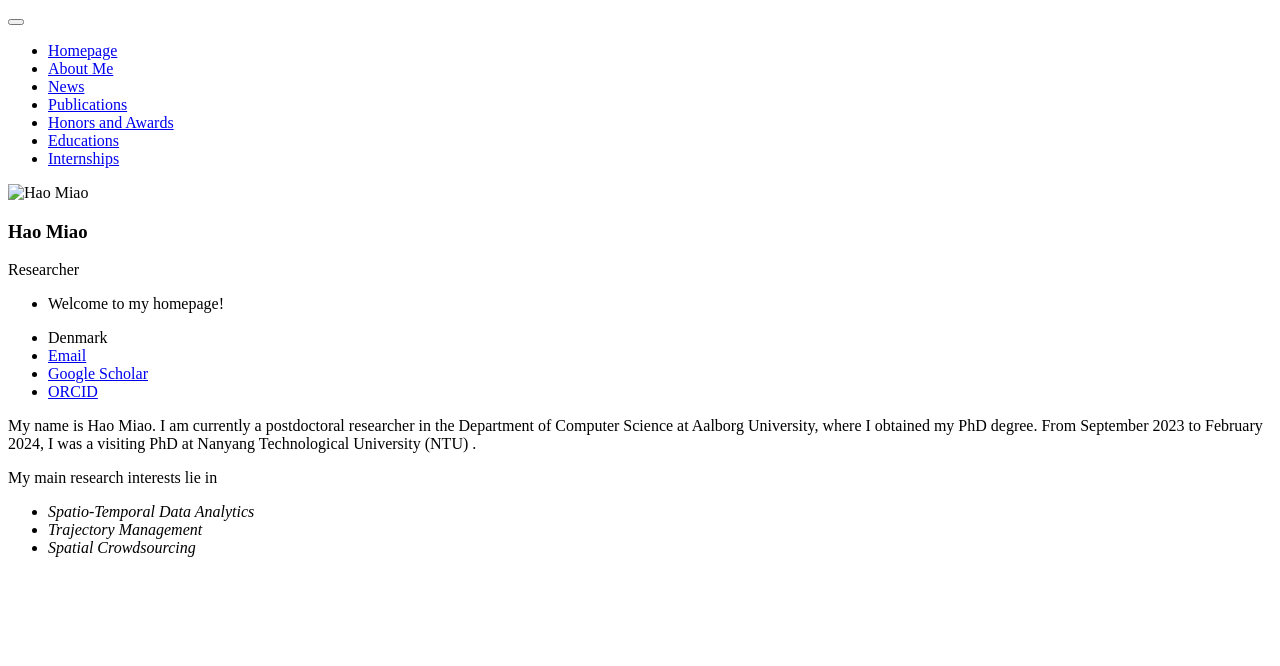
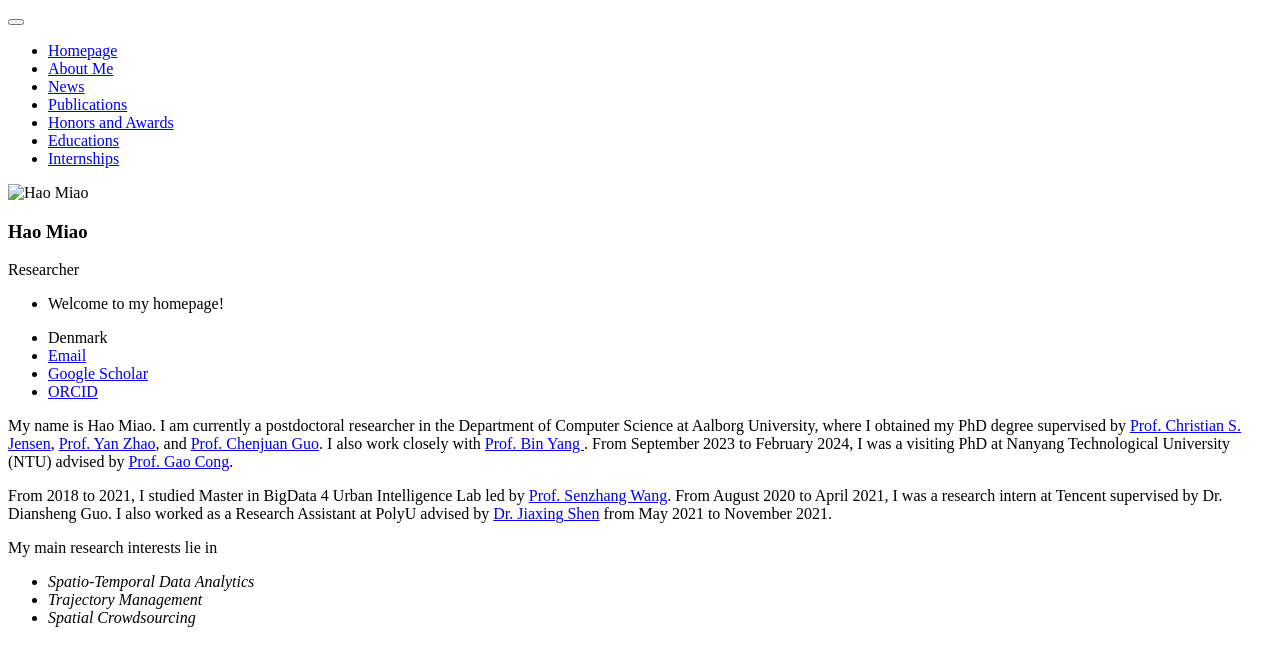
Before and after one commit to MiaoHaoSunny/MiaoHaoSunny.github.io, a Jekyll site: the page built from _pages/includes/intro.md, in a window 1280 px wide. Shown: the top 666 px of the page. Built offline with Jekyll 4.4.1, drawn with Linux system fonts in a browser that asks for light colours; our own code applies the rules of GitHub Pages for plain Markdown files.

Commit message:
Update intro.md

```diff
--- a/_pages/includes/intro.md
+++ b/_pages/includes/intro.md
@@ -1,7 +1,7 @@
-My name is Hao Miao. I am currently a postdoctoral researcher in the Department of Computer Science at Aalborg University, where I obtained my PhD degree. <!-- supervised by <a href="http://people.cs.aau.dk/~csj/">Prof. Christian S. Jensen</a>, <a href="http://www.zhao-yan.com">Prof. Yan Zhao</a>, and  <a href="https://faculty.ecnu.edu.cn/_s37/gcj/main.psp">Prof. Chenjuan Guo</a>. I also work closely with <a href="https://faculty.ecnu.edu.cn/_s37/yb2/main.psp">Prof. Bin Yang </a>.--> From September 2023 to February 2024, I was a visiting PhD at Nanyang Technological University (NTU) <!-- advised by [Prof. Gao Cong](https://personal.ntu.edu.sg/gaocong/) -->.
+My name is Hao Miao. I am currently a postdoctoral researcher in the Department of Computer Science at Aalborg University, where I obtained my PhD degree supervised by <a href="http://people.cs.aau.dk/~csj/">Prof. Christian S. Jensen</a>, <a href="http://www.zhao-yan.com">Prof. Yan Zhao</a>, and  <a href="https://faculty.ecnu.edu.cn/_s37/gcj/main.psp">Prof. Chenjuan Guo</a>. I also work closely with <a href="https://faculty.ecnu.edu.cn/_s37/yb2/main.psp">Prof. Bin Yang </a>. From September 2023 to February 2024, I was a visiting PhD at Nanyang Technological University (NTU) advised by [Prof. Gao Cong](https://personal.ntu.edu.sg/gaocong/).
 
-<!-- I received my Master degree in Computer Science from Nanjing University of Aeronautics and Astronautics (NUAA) in 2021.
-From 2018 to 2021, I studied Master in BigData 4 Urban Intelligence Lab led by <a href="https://senzhangwangcsu.github.io/index.html">Prof. Senzhang Wang</a>. From August 2020 to April 2021, I was a research intern at Tencent supervised by Dr. Diansheng Guo. I also worked as a Research Assistant at PolyU advised by [Dr. Jiaxing Shen](https://shenjiaxing.github.io/) from May 2021 to November 2021. -->
+<!-- I received my Master degree in Computer Science from Nanjing University of Aeronautics and Astronautics (NUAA) in 2021. -->
+From 2018 to 2021, I studied Master in BigData 4 Urban Intelligence Lab led by <a href="https://senzhangwangcsu.github.io/index.html">Prof. Senzhang Wang</a>. From August 2020 to April 2021, I was a research intern at Tencent supervised by Dr. Diansheng Guo. I also worked as a Research Assistant at PolyU advised by [Dr. Jiaxing Shen](https://shenjiaxing.github.io/) from May 2021 to November 2021.
 
 My main research interests lie in
 - _Spatio-Temporal Data Analytics_
```
